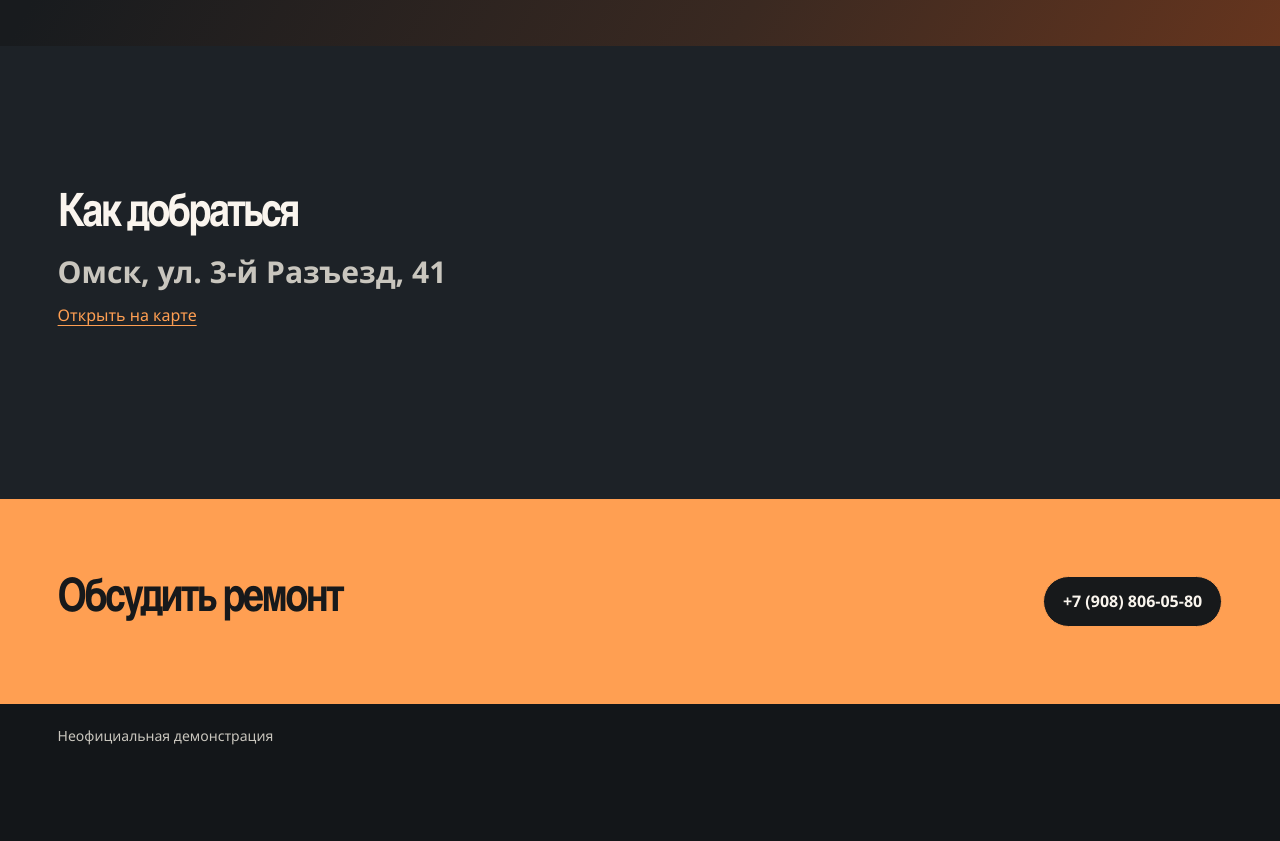
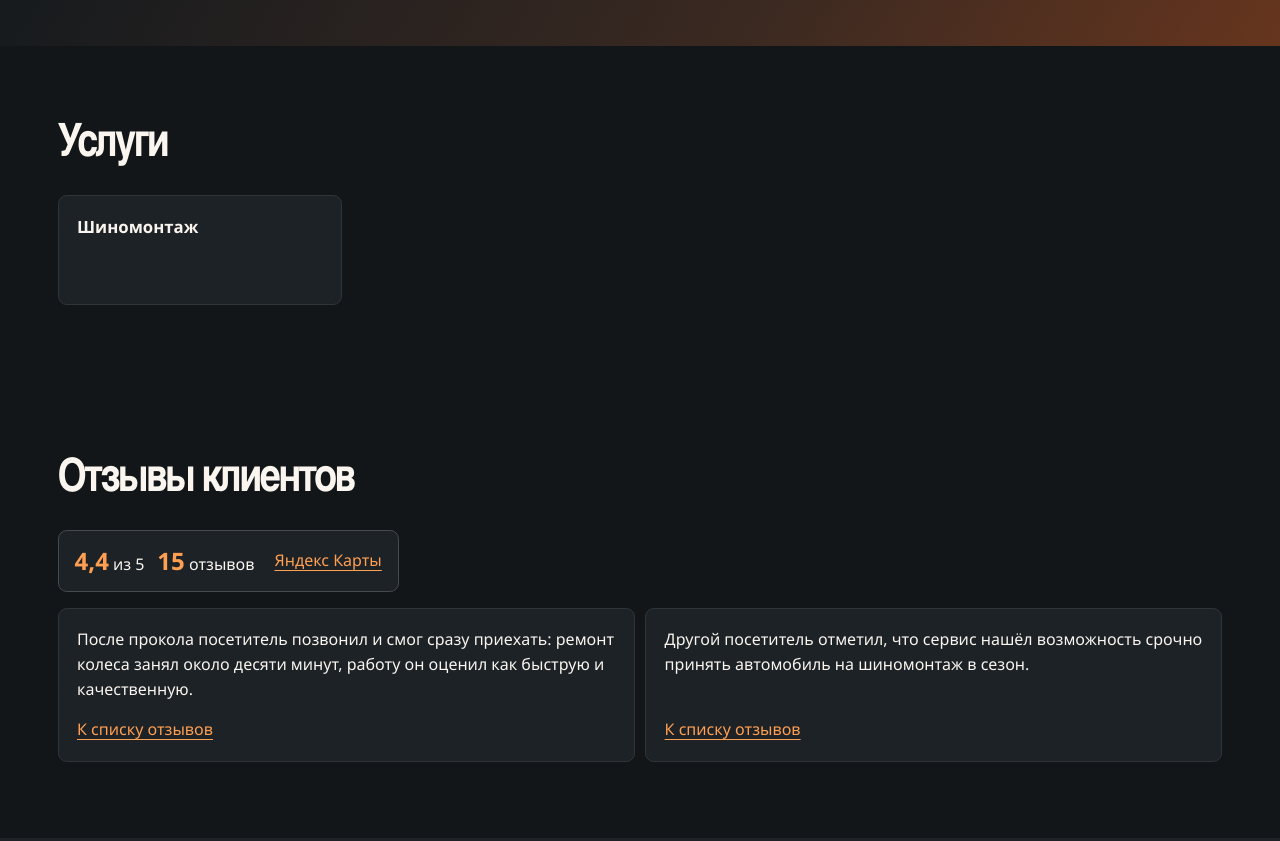
Before and after one commit to Vatsochek/demo-sto-tretiy-razezd-omsk, a plain HTML site: page index.html in a window 1280 px wide. Shown: the part 800-1641 px from the top of the page. Before the commit the page ends 1568 px from the top, so only its background shows below. Drawn offline with Linux system fonts and the light colour scheme.

Commit message:
Add services and linked Yandex reviews

```diff
--- a/index.html
+++ b/index.html
@@ -13,7 +13,7 @@
 <header class="garage-header garage-wrap">
   <a class="garage-brand" href="#main">СТО</a>
   <nav aria-label="Разделы сайта">
-    <a href="#visit">Как добраться</a>
+    <a href="#services">Услуги</a><a href="#reviews">Отзывы</a><a href="#visit">Как добраться</a>
   </nav>
 </header>
 <main id="main">
@@ -35,7 +35,32 @@
     </div>
   </section>
 
+  <section class="garage-services" id="services">
+    <div class="garage-wrap garage-section">
+      <div class="garage-section-intro"><h2>Услуги</h2>
 
+
+      </div>
+      <ul class="garage-service-list">
+    <li><div><h3>Шиномонтаж</h3></div>
+
+    </li></ul>
+
+    </div>
+  </section>
+  <section class="garage-wrap garage-section" id="reviews">
+    <div class="garage-section-intro"><h2>Отзывы клиентов</h2></div>
+    <a class="review-summary" href="https://yandex.com/maps/org/sto/148457065901/reviews/">
+    <span class="review-summary-values">
+      <span><strong>4,4</strong> из 5</span>
+      <span><strong>15</strong> отзывов</span>
+    </span>
+    <span class="review-summary-source">Яндекс Карты</span>
+  </a>
+    <ul class="garage-review-list">
+    <li><p>После прокола посетитель позвонил и смог сразу приехать: ремонт колеса занял около десяти минут, работу он оценил как быструю и качественную.</p><a href="https://yandex.com/maps/org/sto/148457065901/reviews/">К списку отзывов</a></li>
+    <li><p>Другой посетитель отметил, что сервис нашёл возможность срочно принять автомобиль на шиномонтаж в сезон.</p><a href="https://yandex.com/maps/org/sto/148457065901/reviews/">К списку отзывов</a></li></ul>
+  </section>
   <section class="garage-visit" id="visit">
     <div class="garage-wrap garage-section">
       <div class="garage-section-intro">
```
